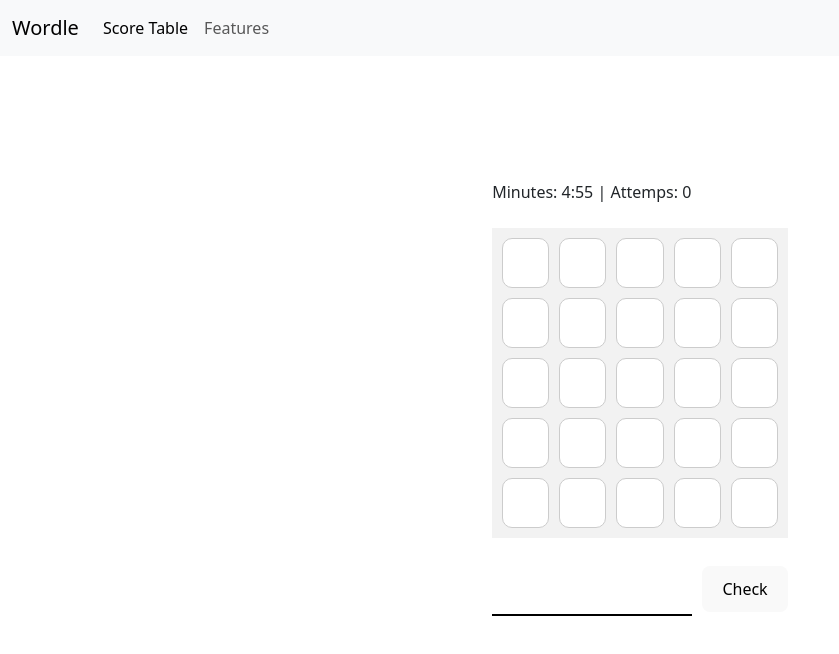
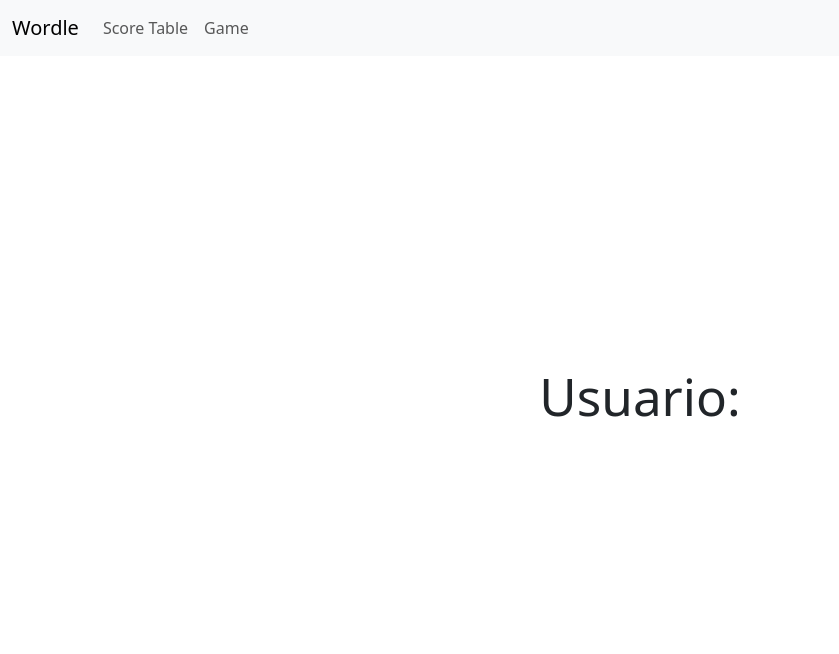
Before and after one commit to ulopez293/Wordle, a React (Vite) app in the folder front/wordle/: page / in a window 1280 px wide. Shown: the top 654 px of the page, without its empty margins (0-839 px from the left). Built offline with nearby package versions, Linux system fonts and the light colour scheme.

Commit message:
create simple router and dictionary spanish words

```diff
--- a/front/wordle/package.json
+++ b/front/wordle/package.json
@@ -10,8 +10,11 @@
     "preview": "vite preview"
   },
   "dependencies": {
+    "an-array-of-spanish-words": "^2.0.0",
+    "array-includes": "^3.1.6",
     "react": "^18.2.0",
-    "react-dom": "^18.2.0"
+    "react-dom": "^18.2.0",
+    "react-router-dom": "^6.10.0"
   },
   "devDependencies": {
     "@types/react": "^18.0.28",
--- a/front/wordle/src/App.tsx
+++ b/front/wordle/src/App.tsx
@@ -1,13 +1,18 @@
 import './App.css'
+import { BrowserRouter, Routes, Route } from "react-router-dom"
 import Navbar from './components/Navbar/Navbar'
-import Wordle from './components/Wordle/Wordle'
+import Home from './pages/Home/Home'
+import Game from './pages/Game/Game'
 
 function App() {
   return (
-    <div>
+    <BrowserRouter>
       <Navbar />
-      <Wordle />
-    </div>
+      <Routes>
+        <Route path="/" element={<Home />} />
+        <Route path="/game" element={<Game />} />
+      </Routes>
+    </BrowserRouter>
   )
 }
 
--- a/front/wordle/src/components/Navbar/Navbar.tsx
+++ b/front/wordle/src/components/Navbar/Navbar.tsx
@@ -1,20 +1,39 @@
 import './Navbar.css'
+import { Link, useLocation } from 'react-router-dom'
+import { useState } from 'react'
 
 const Navbar = () => {
+  const [isOpen, setIsOpen] = useState(false)
+  const { pathname } = useLocation()
+
+  const handleLinkClick = () => {
+    setIsOpen(false)
+  }
+
   return (
     <nav className="navegador navbar navbar-expand-lg bg-body-tertiary">
       <div className="container-fluid">
-                <div className="navbar-brand" >Wordle</div>
-                <button className="navbar-toggler" type="button" data-bs-toggle="collapse" data-bs-target="#navbarNav" aria-controls="navbarNav" aria-expanded="false" aria-label="Toggle navigation">
+        <Link className="navbar-brand" to="/" onClick={() => setIsOpen(false)}>
+          Wordle
+        </Link>
+        <button className="navbar-toggler"
+          type="button"
+          onClick={() => setIsOpen(!isOpen)}
+          aria-label="Toggle navigation"
+        >
           <span className="navbar-toggler-icon"></span>
         </button>
-                <div className="collapse navbar-collapse" id="navbarNav">
+        <div className={`collapse navbar-collapse ${isOpen ? 'show' : ''}`} id="navbarNav">
           <ul className="navbar-nav">
-                        <li className="nav-item">
-                            <a className="nav-link active" aria-current="page" href="#">Score Table</a>
+            <li className={`nav-item ${pathname === '/' ? 'active' : ''}`}>
+              <Link className="nav-link" to="/" onClick={handleLinkClick}>
+                Score Table
+              </Link>
             </li>
-                        <li className="nav-item">
-                            <a className="nav-link" href="#">Features</a>
+            <li className={`nav-item ${pathname === '/game' ? 'active' : ''}`}>
+              <Link className="nav-link" to="/game" onClick={handleLinkClick}>
+                Game
+              </Link>
             </li>
           </ul>
         </div>
--- a/front/wordle/src/components/Wordle/Wordle.tsx
+++ b/front/wordle/src/components/Wordle/Wordle.tsx
@@ -1,16 +1,19 @@
 import { useEffect, useState } from 'react'
 import Board from '../Board/Board'
-import useTimer from '../../hook/useTimer'
+import useTimer from '../../hooks/useTimer'
+import words from 'an-array-of-spanish-words'
+interface SpanishWords extends Array<string> { includes: (searchValue: string, fromIndex?: number) => boolean }
+const spanishWords = words as SpanishWords
 
-const lastChance = 4
-const largeWord = 5
-const secondsInFiveMinutes = 300
+const LAST_ATTEMP_CHANGE = 4 as const
+const MAX_LARGE_WORDS = 5 as const
+const TIMER_SECONDS = 300 as const
 
 const Wordle = () => {
   const [guess, setGuess] = useState('')
   const [accomplishedAttempts, setAccomplishedAttempts] = useState(0)
   const [resetMatrix, setResetMatrix] = useState(false)
-  const { seconds, resetTimer } = useTimer(secondsInFiveMinutes)
+  const { seconds, resetTimer } = useTimer(TIMER_SECONDS)
 
   useEffect(() => {
     if (seconds === 0) {
@@ -21,13 +24,14 @@ const Wordle = () => {
   }, [seconds])
 
   const checkWord = () => {
-    if (guess.trim().length !== largeWord) return
+    if (guess.trim().length !== MAX_LARGE_WORDS) return
+    if (!spanishWords.includes(guess.trim())) return
     const reset = () => {
       setResetMatrix(true)
       return 0
     }
     setGuess('')
-    setAccomplishedAttempts(accomplishedAttempts === lastChance ? reset() : accomplishedAttempts + 1)
+    setAccomplishedAttempts(accomplishedAttempts === LAST_ATTEMP_CHANGE ? reset() : accomplishedAttempts + 1)
   }
   const handleChange = (e: React.ChangeEvent<HTMLInputElement>) => {
     const value = e.target.value.replace(/[^a-zA-Z]/g, '')
--- /dev/null
+++ b/front/wordle/src/pages/Game/Game.tsx
@@ -0,0 +1,9 @@
+import Wordle from "../../components/Wordle/Wordle"
+
+const Game = () => {
+    return (
+        <Wordle />
+    )
+}
+
+export default Game
--- /dev/null
+++ b/front/wordle/src/pages/Home/Home.tsx
@@ -0,0 +1,8 @@
+
+const Home = () => {
+    return (
+        <h1>Usuario: </h1>
+    )
+}
+
+export default Home
--- a/front/wordle/tsconfig.json
+++ b/front/wordle/tsconfig.json
@@ -17,7 +17,7 @@
     "strict": true,
     "noUnusedLocals": true,
     "noUnusedParameters": true,
-    "noFallthroughCasesInSwitch": true
+    "noFallthroughCasesInSwitch": true,
   },
   "include": ["src"],
   "references": [{ "path": "./tsconfig.node.json" }]
```
Also changed, not shown: front/wordle/src/hooks/useTimer.tsx (renamed from front/wordle/src/hook/useTimer.tsx), front/wordle/src/pages/Score/Score.tsx (added), 1 other file (tests, documents, lock files or other folders). Lines whose indentation alone changed are shown as unchanged.
